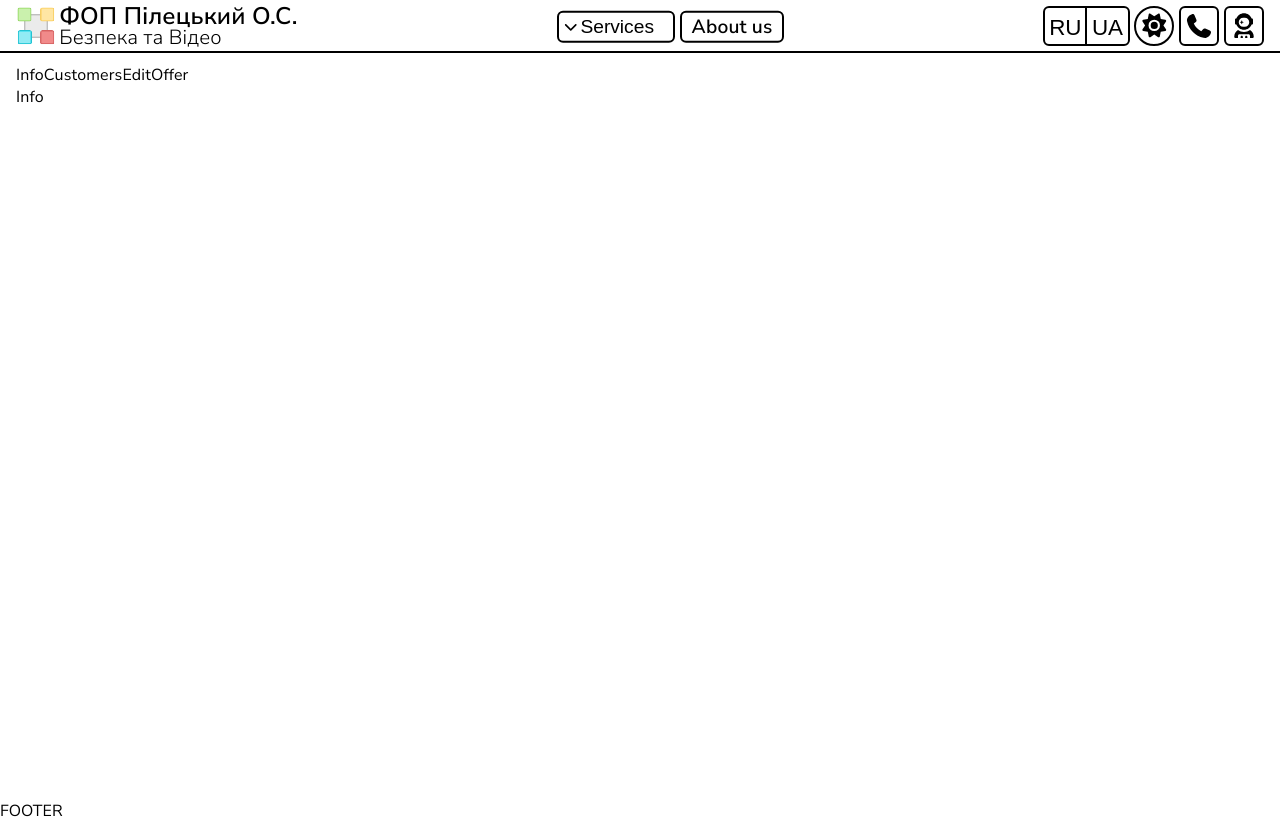
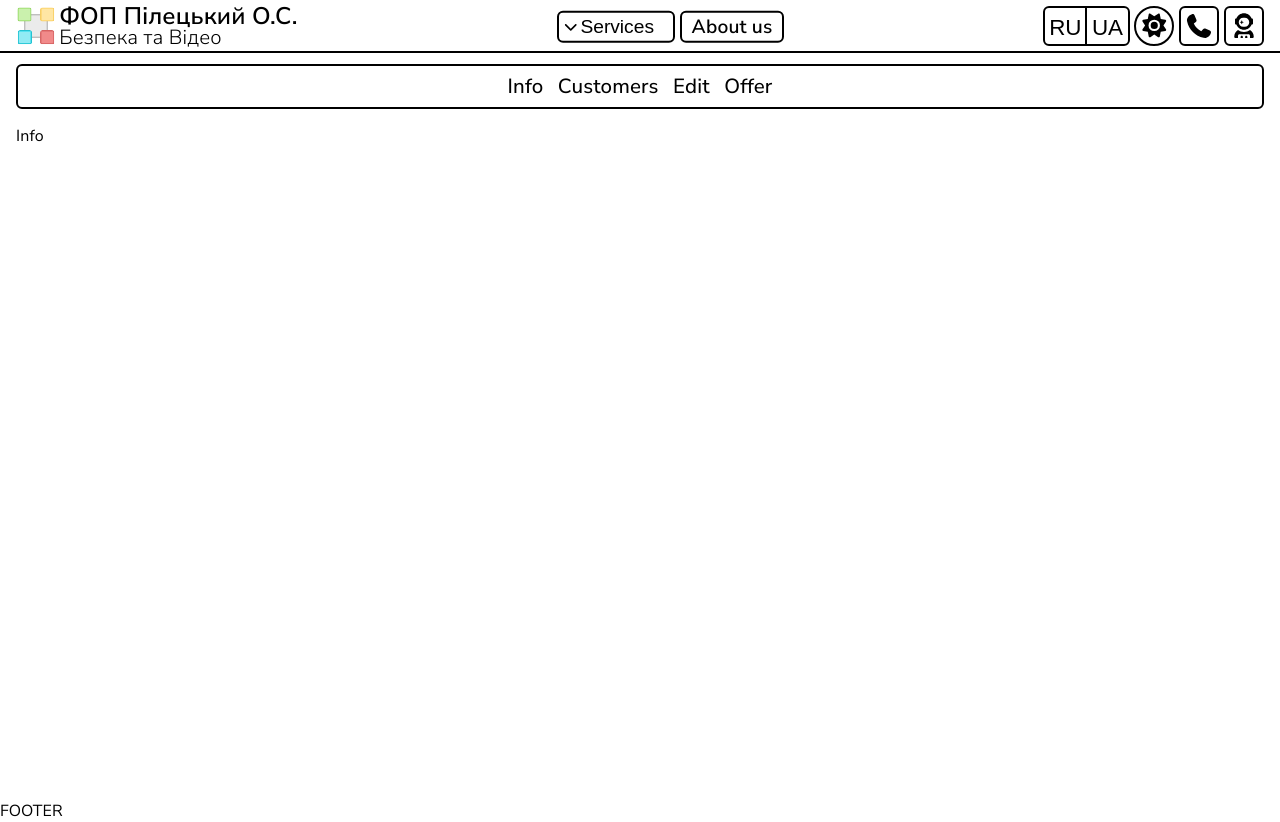
Before and after one commit to Vaygr99/AlarmVideoASP, a React (Vite) app in the folder client/: page /admin/info in a window 1280 px wide. Built offline with nearby package versions, Linux system fonts and the light colour scheme.

Commit message:
feat(admin): add styles for navigation links row

```diff
--- a/client/src/components/pages/admin/Admin.jsx
+++ b/client/src/components/pages/admin/Admin.jsx
@@ -1,10 +1,12 @@
 import { NavLink, Outlet } from "react-router-dom";
+
+import styles from "./Admin.module.css";
 
 // Container for admin pages
 function Admin() {
   return (
-    <div>
-      <nav>
+    <div id="id" className={styles.container}>
+      <nav className={styles.links}>
         <NavLink to="info">Info</NavLink>
         <NavLink to="customers">Customers</NavLink>
         <NavLink to="edit">Edit</NavLink>
--- /dev/null
+++ b/client/src/components/pages/admin/Admin.module.css
@@ -0,0 +1,15 @@
+.links {
+  display: flex;
+  justify-content: center;
+  margin-bottom: 1rem;
+  padding: 0.4rem 0;
+  border-radius: 6px;
+  border-style: solid;
+  border-width: 2px;
+  column-gap: 0.9rem;
+}
+.links a {
+  font-size: 1.28rem;
+  font-weight: 500;
+  position: relative;
+}
```
